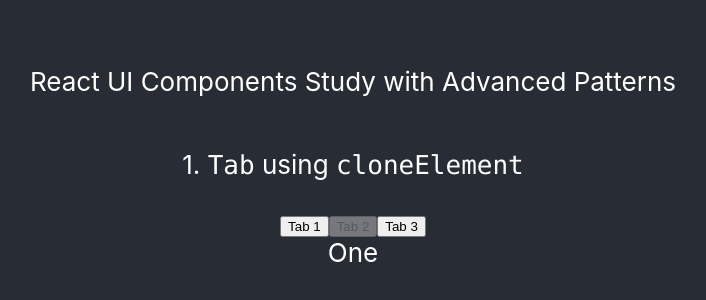
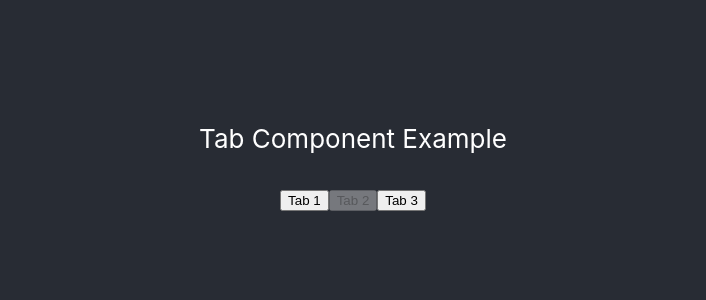
Before and after one commit to jinpae/react-ui-components-study, a React (Create React App) app: page / in a window 1280 px wide. Shown: the part 246-546 px from the top of the page, without its empty margins (287-993 px from the left). Built offline with nearby package versions, Linux system fonts and the light colour scheme; the HTML template or start-up script is replaced by a standard one.

Commit message:
Refactor Tab and TabView

```diff
--- a/package.json
+++ b/package.json
@@ -3,8 +3,9 @@
   "version": "0.1.0",
   "private": true,
   "dependencies": {
-    "react": "^16.7.0",
-    "react-dom": "^16.7.0",
+    "classnames": "^2.2.6",
+    "react": "^16.12.0",
+    "react-dom": "^16.12.0",
     "react-scripts": "2.1.3"
   },
   "scripts": {
--- a/src/App.js
+++ b/src/App.js
@@ -1,5 +1,4 @@
 import React, { Component } from 'react';
-import './App.css';
 import {
   TabView,
   TabList,
@@ -8,17 +7,16 @@ import {
   TabPanel
 } from './components/TabView';
 
+import './App.css';
+
 class App extends Component {
   render() {
     return (
       <div className="App">
         <header className="App-header">
-          <p>React UI Components Study with Advanced Patterns</p>
-          <p>
-            1. <code>Tab</code> using <code>cloneElement</code>
-          </p>
+          <p>Tab Component Example</p>
           <TabView
-            onSelect={selectedIndex =>
+            onChange={selectedIndex =>
               console.log('Selected tab index', selectedIndex)
             }
           >
--- a/src/components/TabView/js/Tab.js
+++ b/src/components/TabView/js/Tab.js
@@ -1,13 +1,30 @@
-import React from 'react';
+import React, { useContext, useRef, useEffect } from 'react';
+import classNames from 'classnames';
+import TabContext from '../../../contexts/TabContext';
 
-const Tab = ({ onSelect, selected, disabled = false, children }) => (
+const Tab = ({ className, disabled, children }) => {
+  const { tabs, setTabs, selectedIndex, onChange } = useContext(TabContext);
+  const ref = useRef();
+
+  useEffect(() => {
+    setTabs(tabs => tabs.concat(ref.current));
+  }, []);
+
+  const index = tabs.findIndex(tab => tab === ref.current);
+  const tabClassNames = classNames(className, 'tab', {
+    active: index === selectedIndex
+  });
+
+  return (
     <button
-    onClick={disabled ? null : onSelect}
+      ref={ref}
+      className={tabClassNames}
+      onClick={disabled ? undefined : () => onChange(index)}
       disabled={disabled}
-    className={`tab${selected ? ' active' : ''}`}
     >
       {children}
     </button>
   );
+};
 
 export default Tab;
--- a/src/components/TabView/js/TabView.js
+++ b/src/components/TabView/js/TabView.js
@@ -1,29 +1,22 @@
-import React from 'react';
+import React, { useState } from 'react';
+import TabContext from '../../../contexts/TabContext';
 
-export default class TabView extends React.Component {
-  state = {
-    selectedIndex: 0
+function TabView({ children, onChange }) {
+  const [tabs, setTabs] = useState([]);
+  const [selectedIndex, setSelectedIndex] = useState(0);
+
+  const handleChange = index => {
+    setSelectedIndex(index);
+    onChange(index);
   };
 
-  static defaultProps = {
-    onSelect: () => {}
-  };
+  return (
+    <TabContext.Provider
+      value={{ tabs, setTabs, selectedIndex, onChange: handleChange }}
+    >
+      <div className="tab-view">{children}</div>
+    </TabContext.Provider>
+  );
+}
 
-  handleSelect = index => {
-    this.setState({ selectedIndex: index });
-    this.props.onSelect(index);
-  };
-
-  render() {
-    const { selectedIndex } = this.state;
-
-    const children = React.Children.map(this.props.children, child => {
-      return React.cloneElement(child, {
-        selectedIndex,
-        onSelect: this.handleSelect
-      });
-    });
-
-    return <div className="tab-view">{children}</div>;
-  }
-}
+export default TabView;
--- /dev/null
+++ b/src/contexts/TabContext.js
@@ -0,0 +1,8 @@
+import { createContext } from 'react';
+
+const TabContext = createContext({
+  tabs: [],
+  setTabs: () => {}
+});
+
+export default TabContext;
```
Also changed, not shown: 1 other file (tests, documents, lock files or other folders). Lines whose indentation alone changed are shown as unchanged.
